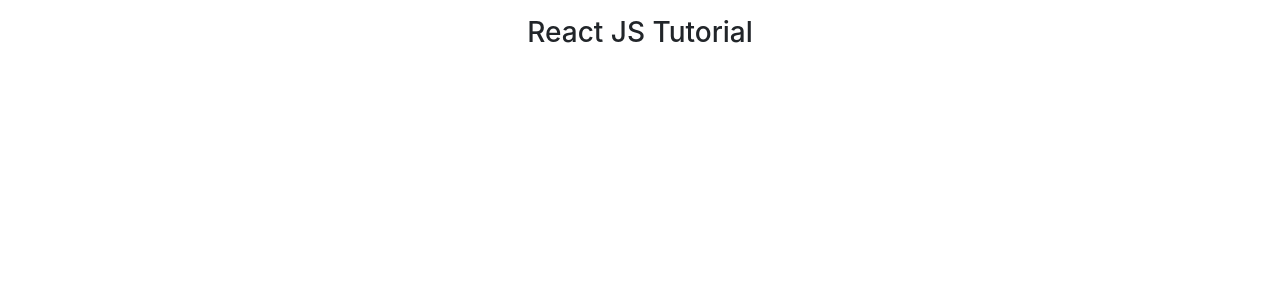
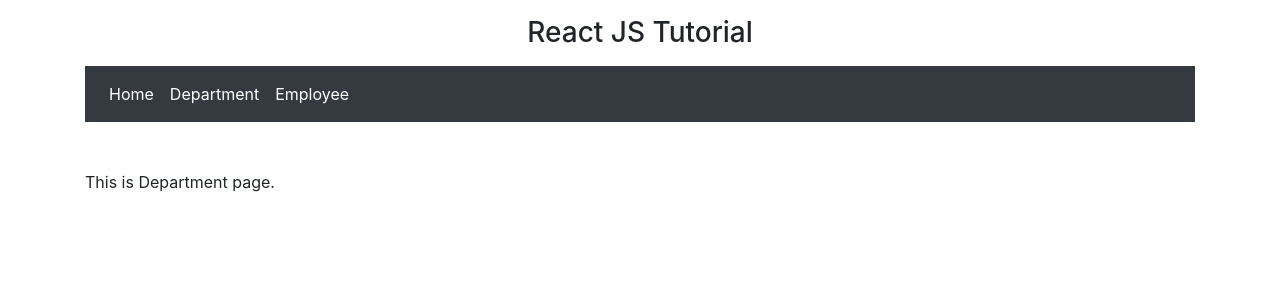
Before and after one commit to doremifasollasi/reactCRUD_djangoAPI, a React (Create React App) app in the folder react-crud/: page /department in a window 1280 px wide. Shown: the top 300 px of the page. Built offline with nearby package versions, Linux system fonts and the light colour scheme.

Commit message:
Created a basic landing pages and navigation

```diff
--- a/react-crud/package.json
+++ b/react-crud/package.json
@@ -10,6 +10,7 @@
     "react": "^17.0.2",
     "react-bootstrap": "^1.6.0",
     "react-dom": "^17.0.2",
+    "react-router-dom": "^5.2.0",
     "react-scripts": "4.0.3",
     "web-vitals": "^1.1.2"
   },
--- a/react-crud/src/App.js
+++ b/react-crud/src/App.js
@@ -1,13 +1,30 @@
 import logo from './logo.svg';
 import './App.css';
 
+import {Home} from './Home';
+import {Department} from './Department';
+import {Employee} from './Employee';
+import {Navigation} from './Navigation';
+
+import {BrowserRouter, Route, Switch} from 'react-router-dom';
+
 function App() {
   return (
+    <BrowserRouter>
     <div className="container">
      <h3 className="m-3 d-flex justify-content-center">
        React JS Tutorial
      </h3>
+
+     <Navigation/>
+
+     <Switch>
+       <Route path='/' component={Home} exact/>
+       <Route path='/department' component={Department}/>
+       <Route path='/employee' component={Employee}/>
+     </Switch>
     </div>
+    </BrowserRouter>
   );
 }
 
--- /dev/null
+++ b/react-crud/src/Department.js
@@ -0,0 +1,12 @@
+import React,{Component} from 'react';
+
+export class Department extends Component{
+
+    render(){
+        return(
+            <div className="mt-5 d-flex justify-content-left">
+                This is Department page.
+            </div>
+        )
+    }
+}
--- /dev/null
+++ b/react-crud/src/Employee.js
@@ -0,0 +1,12 @@
+import React,{Component} from 'react';
+
+export class Employee extends Component{
+
+    render(){
+        return(
+            <div className="mt-5 d-flex justify-content-left">
+                This is Employee page.
+            </div>
+        )
+    }
+}
--- /dev/null
+++ b/react-crud/src/Home.js
@@ -0,0 +1,12 @@
+import React,{Component} from 'react';
+
+export class Home extends Component{
+
+    render(){
+        return(
+            <div className="mt-5 d-flex justify-content-left">
+                This is Home page.
+            </div>
+        )
+    }
+}
--- /dev/null
+++ b/react-crud/src/Navigation.js
@@ -0,0 +1,28 @@
+import React,{Component} from 'react';
+import {NavLink} from 'react-router-dom';
+import {Navbar,Nav} from 'react-bootstrap';
+
+export class Navigation extends Component{
+
+    render(){
+        return(
+            <Navbar bg="dark" expand="lg">
+                <Navbar.Toggle aria-controls="basic-navbar-nav"/>
+                <Navbar.Collapse id="basic-navbar-nav">
+                <Nav>
+                <NavLink className="d-inline p-2 bg-dark text-white" to="/">
+                    Home
+                </NavLink>
+                <NavLink className="d-inline p-2 bg-dark text-white" to="/department">
+                    Department
+                </NavLink>
+                <NavLink className="d-inline p-2 bg-dark text-white" to="/employee">
+                    Employee
+                </NavLink>
+
+                </Nav>
+                </Navbar.Collapse>
+            </Navbar>
+        )
+    }
+}
```
Also changed, not shown: 1 other file (tests, documents, lock files or other folders).
